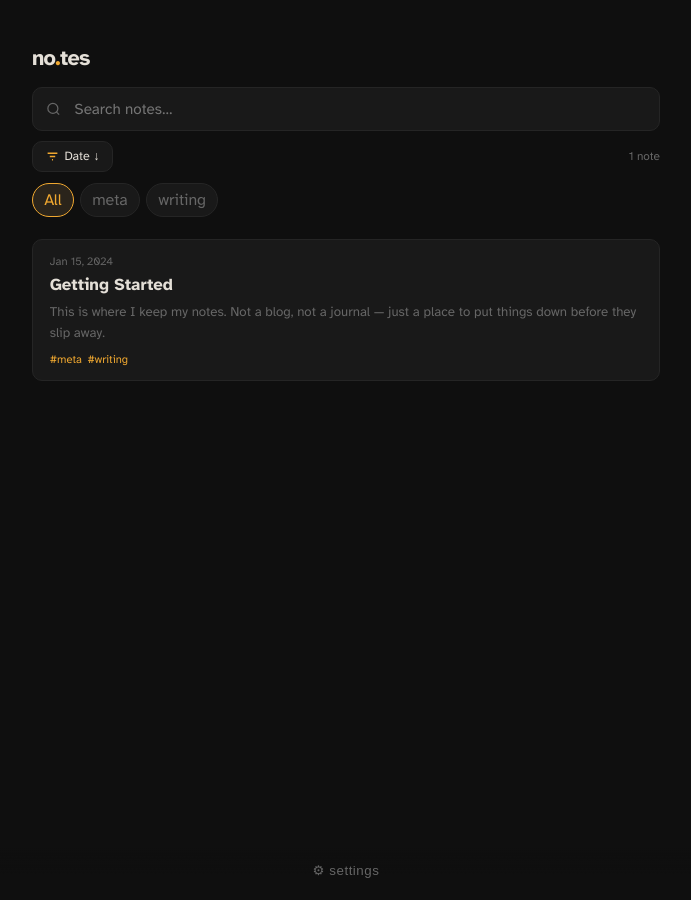
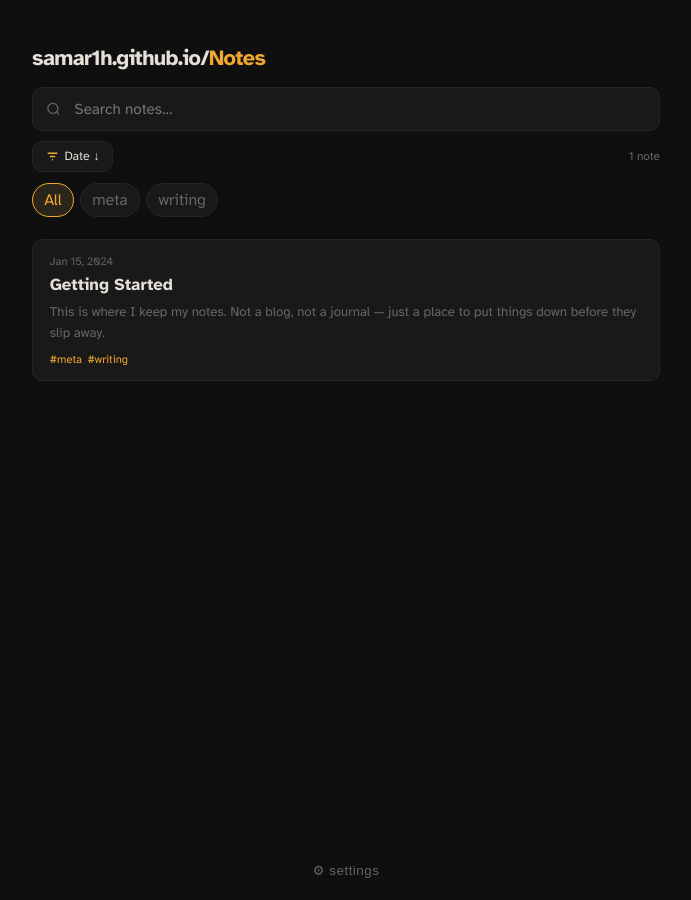
Before and after one commit to samar1h/notes, a Jekyll site: the page built from index.html, in a window 1280 px wide. Shown: the whole page, without its empty margins (294-985 px from the left). Built offline with Jekyll 4.4.1, drawn with Linux system fonts in a browser that asks for light colours.

Commit message:
Update index.html

```diff
--- a/index.html
+++ b/index.html
@@ -3,7 +3,7 @@ layout: base
 title: Notes
 ---
 <header class="app-header">
-  <span class="app-title">no<em>.</em>tes</span>
+  <span class="app-title">samar1h.github.io/<em>Notes</em></span>
 </header>
 
 <div class="search-wrap">
```
